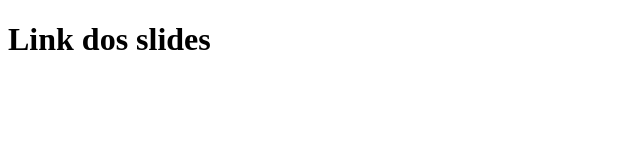
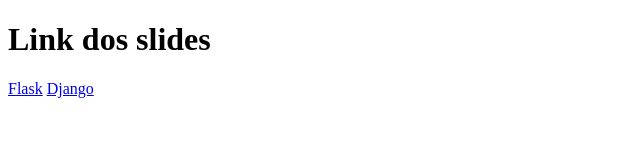
Before and after one commit to devwenderson/nome-repositorio, a plain HTML site: page index.html in a window 1280 px wide. Shown: the whole page, without its empty margins (0-640 px from the left). Drawn offline with Linux system fonts and the light colour scheme.

Commit message:
update slide's link

```diff
--- a/index.html
+++ b/index.html
@@ -7,5 +7,7 @@
 </head>
 <body>
     <h1>Link dos slides</h1>
+    <a href="build/flask.html">Flask</a>
+    <a href="build/django.html">Django</a>
 </body>
 </html>
```
